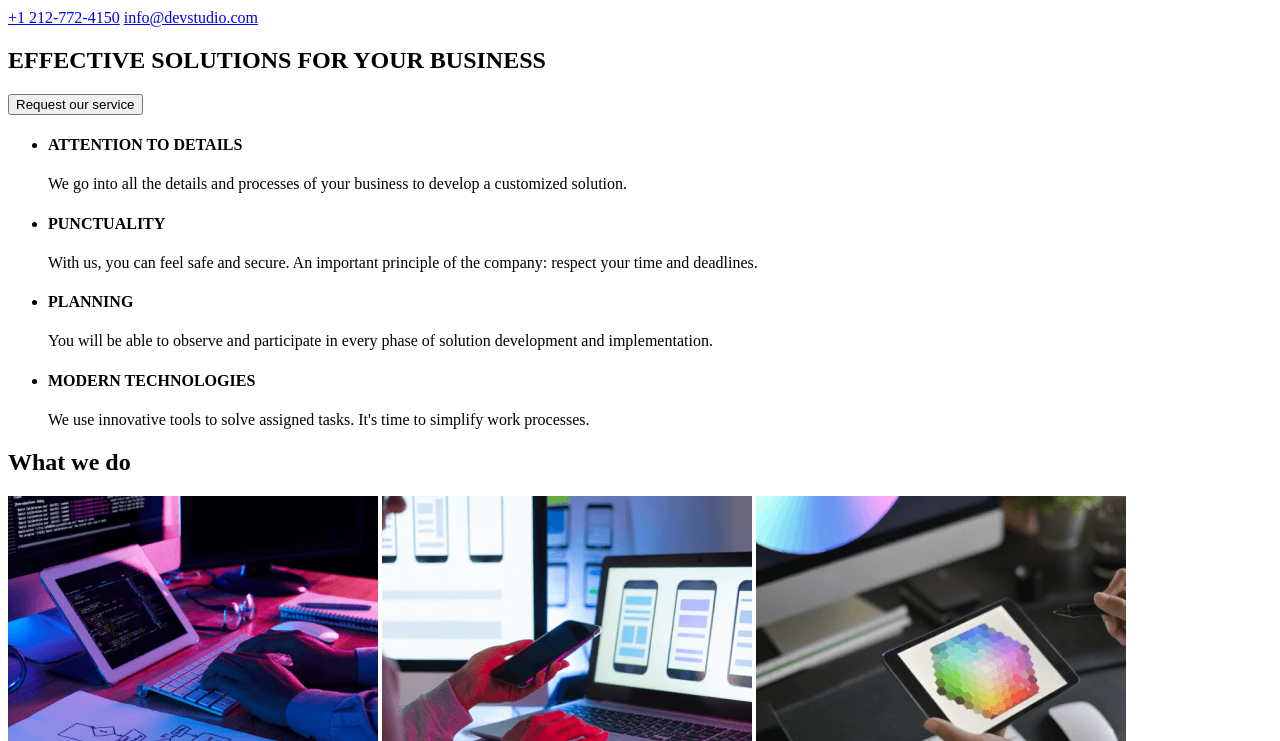
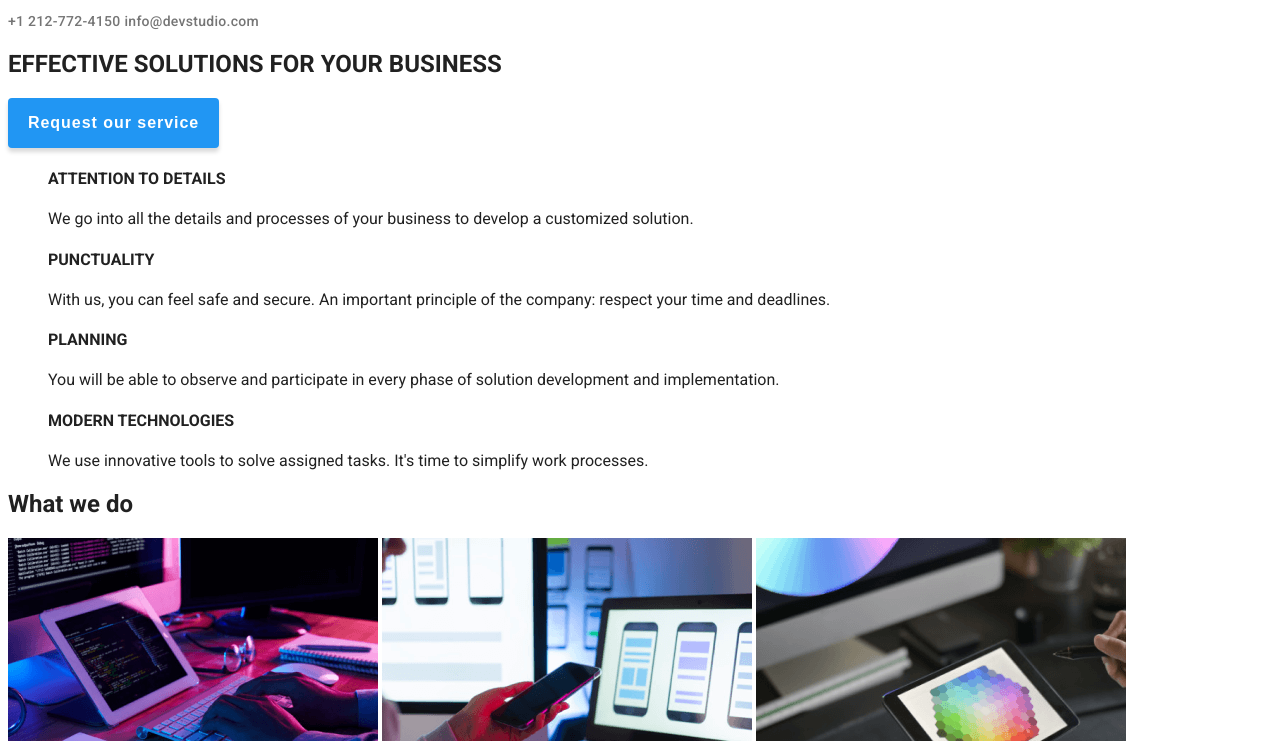
Before and after one commit to Tumoji/goit-markup-hw-02, a plain HTML site: page index.html in a window 1280 px wide. Shown: the part 103-844 px from the top of the page. Drawn offline with Linux system fonts and the light colour scheme; the site is published under a folder, as on GitHub Pages, so addresses that start at the root find nothing.

Commit message:
updated head links

```diff
--- a/index.html
+++ b/index.html
@@ -1,12 +1,13 @@
 <!DOCTYPE html>
-<html>
+<html lang="en">
   <head>
-    <meta charset="utf-8" />
+    <meta charset="UTF-8" />
+    <meta name="viewport" content="width=device-width, initial-scale=1.0" />
     <link rel="preconnect" href="https://fonts.googleapis.com" />
     <link rel="preconnect" href="https://fonts.gstatic.com" crossorigin />
-    <link rel="stylesheet" href="/css/fonts.css" />
-    <link rel="stylesheet" href="/css/styles.css" />
-    <title>WebStudio</title>
+    <link rel="stylesheet" href="./css/fonts.css" />
+    <link rel="stylesheet" href="./css/styles.css" />
+    <title>Portfolio</title>
   </head>
 
   <body>
```
